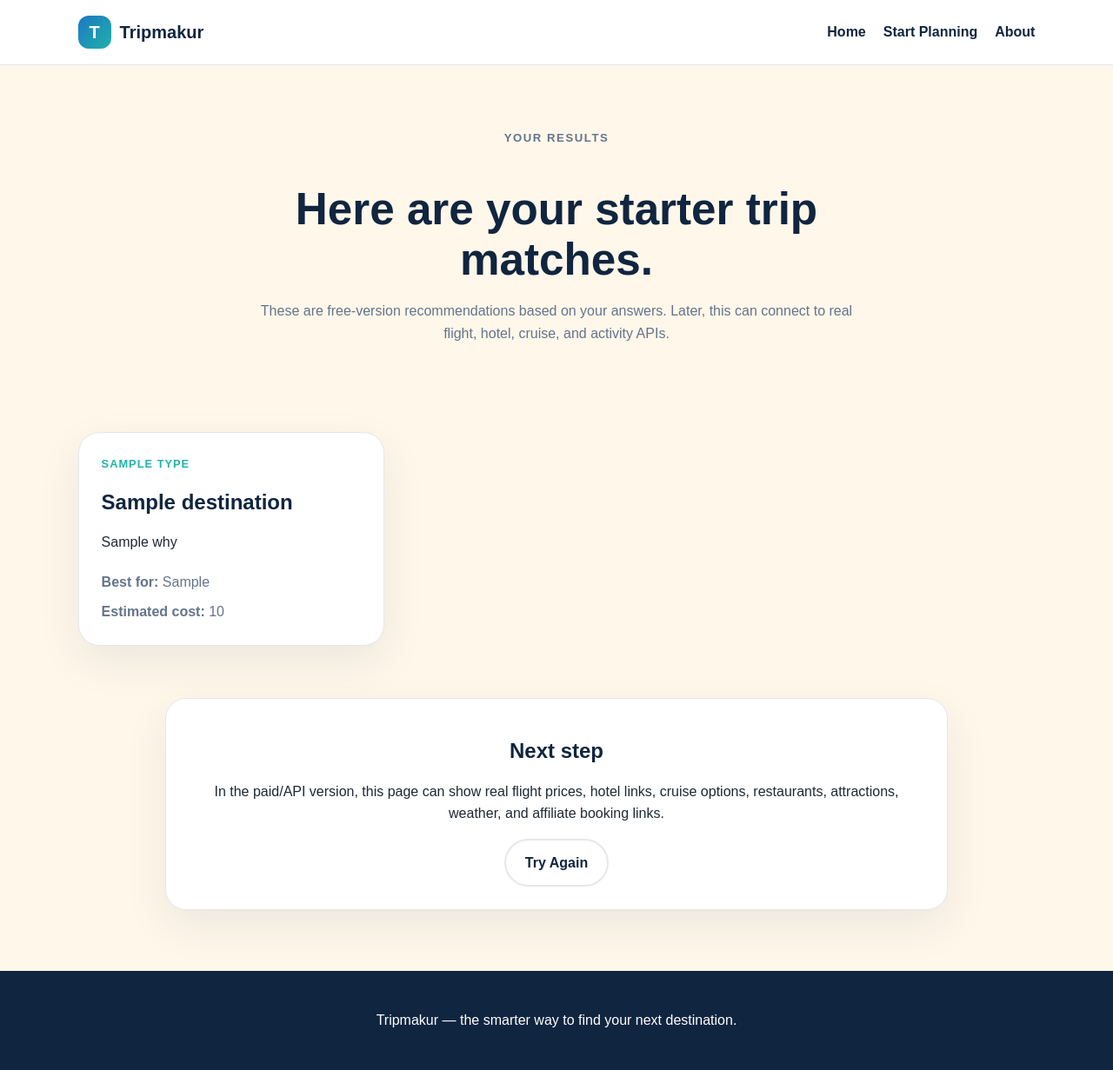
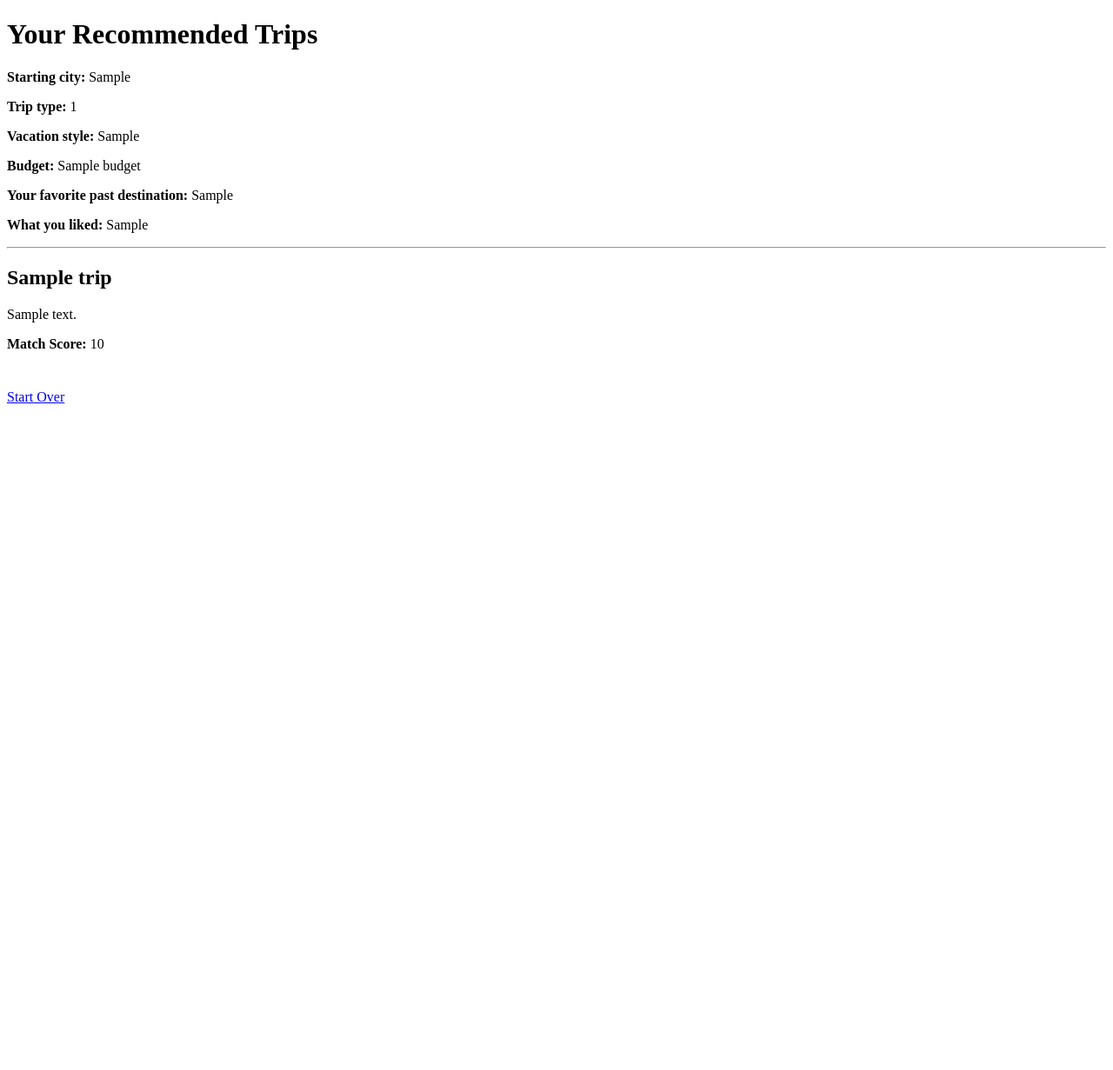
Before and after one commit to tripmakur/Tripmakur-Travel-Planner, a Flask app: template templates/results.html in a window 1280 px wide. Shown: the whole page at 87% size. After the commit the page ends 464 px from the top, so only its background shows below. Run offline with Flask 3, Linux system fonts and the light colour scheme; the template is opened without the code that fills it: most values are stand-ins (such as "Sample title", 1, 10 or a date in 2020).

Commit message:
Update results.html

```diff
--- a/templates/results.html
+++ b/templates/results.html
@@ -1,28 +1,43 @@
-{% extends "base.html" %}
-{% block content %}
-<section class="page-heading">
-  <p class="eyebrow">Your Results</p>
-  <h1>Here are your starter trip matches.</h1>
-  <p>These are free-version recommendations based on your answers. Later, this can connect to real flight, hotel, cruise, and activity APIs.</p>
-</section>
+<!DOCTYPE html>
+<html>
+<head>
+    <title>Your Tripmakur Results</title>
+</head>
+<body>
+    <h1>Your Recommended Trips</h1>
 
-<section class="results-grid">
-  {% for destination in results %}
-  <article class="result-card">
-    <div class="result-topline">{{ destination.type }}</div>
-    <h2>{{ destination.name }}</h2>
-    <p>{{ destination.why }}</p>
-    <div class="result-meta">
-      <span><strong>Best for:</strong> {{ destination.best_for }}</span>
-      <span><strong>Estimated cost:</strong> {{ destination.estimated_cost }}</span>
-    </div>
-  </article>
-  {% endfor %}
-</section>
+    <p><strong>Starting city:</strong> {{ home_city }}</p>
+    <p><strong>Trip type:</strong> {{ trip_length }}</p>
+    <p><strong>Vacation style:</strong> {{ trip_type }}</p>
+    <p><strong>Budget:</strong> {{ budget }}</p>
 
-<section class="next-box">
-  <h2>Next step</h2>
-  <p>In the paid/API version, this page can show real flight prices, hotel links, cruise options, restaurants, attractions, weather, and affiliate booking links.</p>
-  <a class="button secondary" href="/planner">Try Again</a>
-</section>
-{% endblock %}
+    {% if favorite_destination %}
+        <p><strong>Your favorite past destination:</strong> {{ favorite_destination }}</p>
+    {% endif %}
+
+    {% if favorite_reason %}
+        <p><strong>What you liked:</strong> {{ favorite_reason }}</p>
+    {% endif %}
+
+    <hr>
+
+    {% if matches %}
+        {% for trip in matches %}
+            <div style="margin-bottom:25px;">
+                <h2>{{ trip.name }}</h2>
+                <p>{{ trip.description }}</p>
+                <p><strong>Match Score:</strong> {{ trip.score }}</p>
+
+                {% if trip.trip_length == "weekend" %}
+                    <p><strong>Estimated driving range:</strong> Within about {{ trip.max_drive_hours }} hours</p>
+                {% endif %}
+            </div>
+        {% endfor %}
+    {% else %}
+        <p>No matches found. Try increasing your driving distance or changing your trip type.</p>
+    {% endif %}
+
+    <br>
+    <a href="/">Start Over</a>
+</body>
+</html>
```
